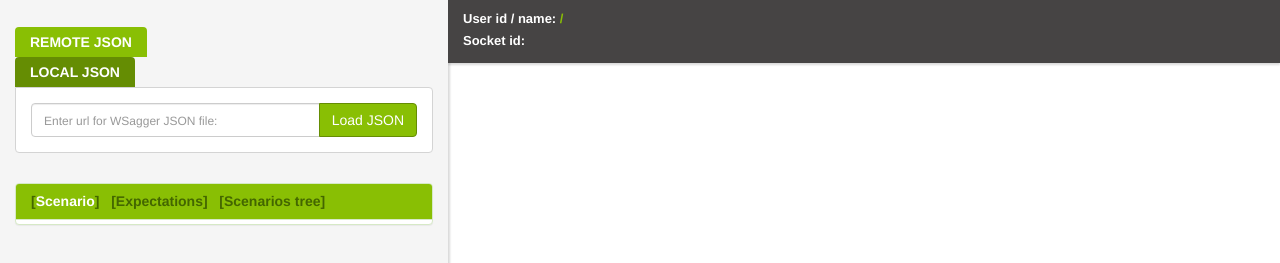
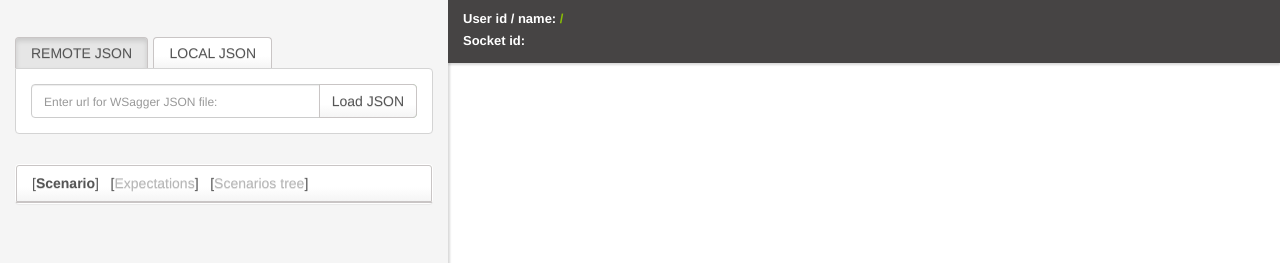
Before and after one commit to gbksoft/wsagger, a website with bundled scripts: page index.html in a window 1280 px wide. Shown: the part 53-316 px from the top of the page. Built offline with nearby package versions, Linux system fonts and the light colour scheme; a script that the page names is missing.

Commit message:
task#142 - swagger UI fixes

```diff
--- a/index.html
+++ b/index.html
@@ -26,6 +26,7 @@
             <form action="" id="jsonloader" class="row" name="json-load">
 
                 <div class="checkbox-tabs">
+                    <div class="checkbox-tabs__text" id="filename"></div>
                     <div class="checkbox-tabs__header">
                         <label class="checkbox-tabs__button form-check-inline">
                             <input class="form-check-input" type="radio" name="optradio" value="text" required checked>
@@ -35,7 +36,6 @@
                             <input class="form-check-input" type="radio" name="optradio" value="file" required>
                             <span>local JSON</span>
                         </label>
-                        <div class="checkbox-tabs__text" id="filename"></div>
                     </div>
                     <div class="checkbox-tabs__body">
                         <div class="checkbox-tabs__tab show-if-json-http">
--- a/sass/base/_base.scss
+++ b/sass/base/_base.scss
@@ -0,0 +1,3 @@
+body {
+  min-width: 1100px;
+}
--- a/sass/modules/_panel.scss
+++ b/sass/modules/_panel.scss
@@ -3,16 +3,27 @@
 }
 
 .panel-success {
+  border-color: #fff;
   > .panel-heading {
-    background: #89bf04;
-    color: #436600;
-    font-weight: bold;
+    background-image: linear-gradient(#fff, #fff 60%, #f5f5f5);
+    background-repeat: no-repeat;
+    border: 1px solid #c9c5c5;
+    text-shadow: 0 1px 0 rgba(0, 0, 0, 0.1);
+    color: #555;
+    margin: 0;
     b {
-      color: #fff;
+      color: #555;
     }
     a {
-      color: #436600;
+      color: #b6b6b6;
     }
+  }
+  .method_body {
+    border: 1px solid #c9c5c5;
+    border-top: 0;
+    margin: 0;
+    padding: 0 10px;
+    border-radius: 0 0 3px 3px;
   }
 }
 
--- a/sass/modules/_status-container.scss
+++ b/sass/modules/_status-container.scss
@@ -15,6 +15,7 @@
       flex: 1;
       overflow: auto;
       padding: 10px 15px;
+      position: relative;
       &::-webkit-scrollbar {
         width: 5px;
       }
--- a/sass/modules/_tabs.scss
+++ b/sass/modules/_tabs.scss
@@ -2,15 +2,10 @@
   margin-bottom: 30px;
   &__header {
     font-size: 12px;
-    padding-right: 200px;
-    position: relative;
   }
   &__text {
     font-weight: bold;
-    position: absolute;
-    top: 0;
-    right: 0;
-    max-width: 200px;
+    text-align: right;
     color: #436601;
     padding: 5px 0;
   }
@@ -29,8 +24,18 @@
       outline: none;
     }
     .btn-success {
-      background-color: #89bf04;
-      border-color: darken(#89bf04, 10%);
+      background-image: linear-gradient(#fff, #fff 60%, #f5f5f5);
+      background-repeat: no-repeat;
+      border: 1px solid #c9c5c5;
+      text-shadow: 0 1px 0 rgba(0, 0, 0, 0.1);
+      color: #555;
+      &:hover {
+        border-color: #918e8e;
+      }
+      &:active {
+        box-shadow: inset 0 3px 5px rgba(0, 0, 0, 0.125);
+        background: #e6e6e6;
+      }
     }
   }
   &__tab {
@@ -100,21 +105,27 @@
       padding: 5px 15px;
       font-size: 14px;
       text-transform: uppercase;
-      background-color: darken(#89bf04, 10%);
-      color: #fff;
       outline: none;
       transition: backround-color 0.2s linear;
       border-radius: 4px 4px 0 0;
+      background-image: linear-gradient(#fff, #fff 60%, #f5f5f5);
+      background-repeat: no-repeat;
+      border: 1px solid #c9c5c5;
+      border-bottom: 0;
+      text-shadow: 0 1px 0 rgba(0, 0, 0, 0.1);
+      color: #555;
+      font-weight: 100;
       &:hover,
       &:active {
-        background: #89bf04;
+        border-color: #918e8e;
       }
     }
     input {
       display: none;
     }
     input:checked ~ span {
-      background: #89bf04;
+      box-shadow: inset 0 3px 5px rgba(0, 0, 0, 0.125);
+      background: #e6e6e6;
     }
   }
 }
```
Also changed, not shown: css/main.css, 2 other files.
